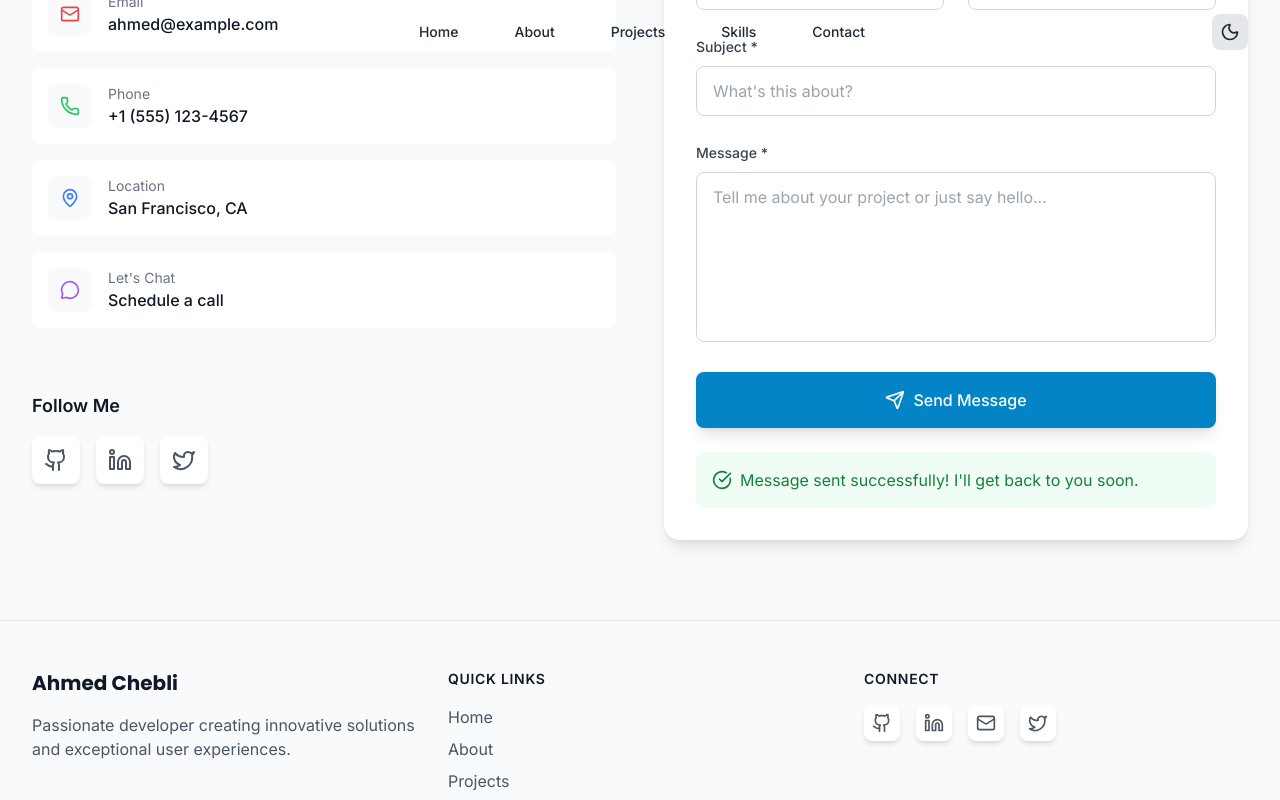
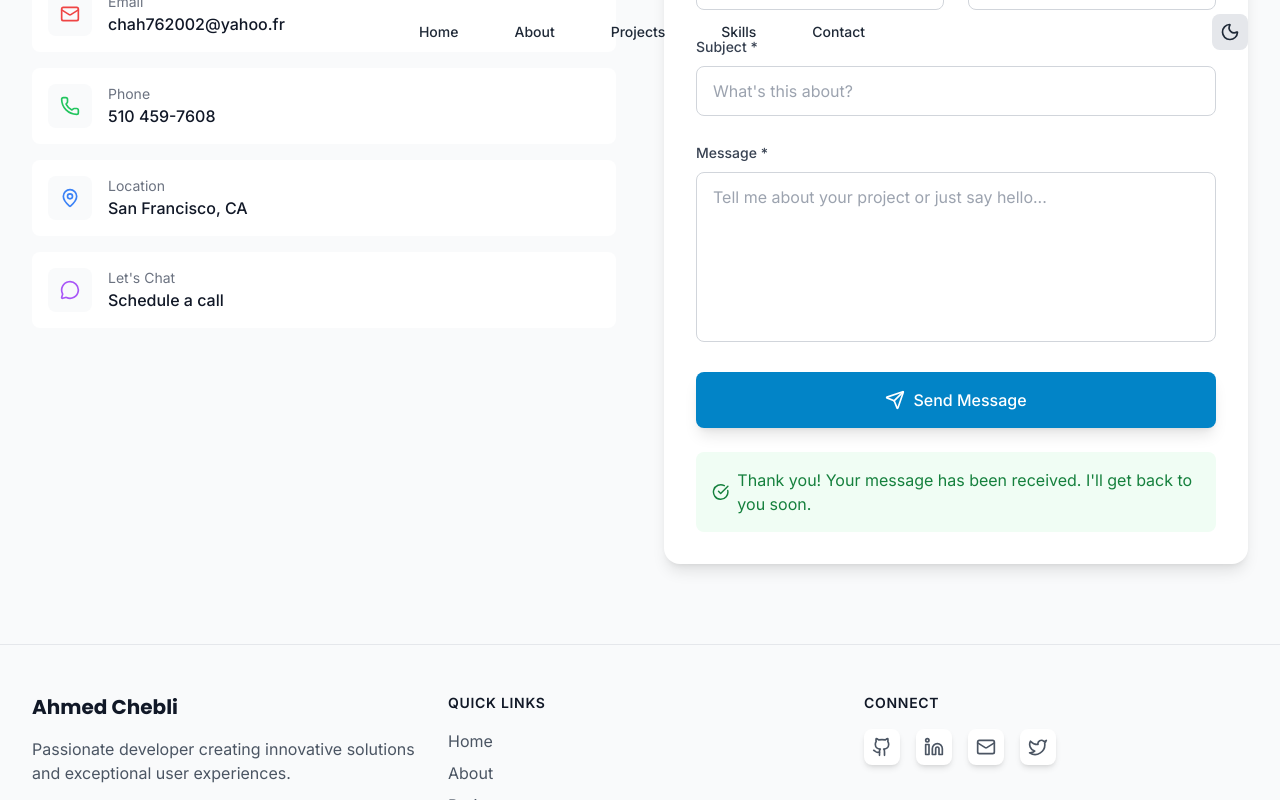
Before and after one commit to Soliperso/stellar_portfolio, a React (Vite) app: page / in a window 1280 px wide. Both pictures are taken after typing "Sample", "name@example.com", "Sample", "Sample" into the empty fields and a click on the button "Send Message". Shown: the part 5822-6622 px from the top of the page. Built offline with nearby package versions, Linux system fonts and the light colour scheme.

Commit message:
Made the form functional

```diff
--- a/src/sections/About.jsx
+++ b/src/sections/About.jsx
@@ -111,7 +111,7 @@ const About = () => {
                 className="grid grid-cols-2 gap-6 pt-6"
               >
                 <div className="text-center p-4 bg-gray-50 dark:bg-gray-800 rounded-lg">
-                  <div className="text-3xl font-bold text-primary-700 dark:text-primary-400">3+</div>
+                  <div className="text-3xl font-bold text-primary-700 dark:text-primary-400">9+</div>
                   <div className="text-sm text-gray-700 dark:text-gray-400">Years Experience</div>
                 </div>
                 <div className="text-center p-4 bg-gray-50 dark:bg-gray-800 rounded-lg">
--- a/src/sections/Contact.jsx
+++ b/src/sections/Contact.jsx
@@ -19,15 +19,15 @@ const Contact = () => {
     {
       icon: Mail,
       title: 'Email',
-      value: 'ahmed@example.com',
-      href: 'mailto:ahmed@example.com',
+      value: 'chah762002@yahoo.fr',
+      href: 'mailto:chah762002@yahoo.fr',
       color: 'text-red-500'
     },
     {
       icon: Phone,
       title: 'Phone',
-      value: '+1 (555) 123-4567',
-      href: 'tel:+15551234567',
+      value: '510 459-7608',
+      href: 'tel:+15104597608',
       color: 'text-green-500'
     },
     {
@@ -81,12 +81,26 @@ const Contact = () => {
     e.preventDefault()
     setIsSubmitting(true)
 
-    // Simulate form submission
     try {
-      await new Promise(resolve => setTimeout(resolve, 2000))
-      setSubmitStatus('success')
-      setFormData({ name: '', email: '', subject: '', message: '' })
+      // Prepare form data for Netlify
+      const form = e.target
+      const formData = new FormData(form)
+
+      // Submit to Netlify
+      const response = await fetch('/', {
+        method: 'POST',
+        headers: { 'Content-Type': 'application/x-www-form-urlencoded' },
+        body: new URLSearchParams(formData).toString()
+      })
+
+      if (response.ok) {
+        setSubmitStatus('success')
+        setFormData({ name: '', email: '', subject: '', message: '' })
+      } else {
+        throw new Error('Form submission failed')
+      }
     } catch (error) {
+      console.error('Form submission error:', error)
       setSubmitStatus('error')
     } finally {
       setIsSubmitting(false)
@@ -178,8 +192,8 @@ const Contact = () => {
                 })}
               </div>
 
-              {/* Social Links */}
-              <div className="pt-8">
+              {/* Social Links - Temporarily Disabled */}
+              {/* <div className="pt-8">
                 <h4 className="text-lg font-semibold text-gray-900 dark:text-white mb-4">
                   Follow Me
                 </h4>
@@ -202,7 +216,7 @@ const Contact = () => {
                     )
                   })}
                 </div>
-              </div>
+              </div> */}
             </motion.div>
 
             {/* Contact Form */}
@@ -211,7 +225,23 @@ const Contact = () => {
                 Send a Message
               </h3>
 
-              <form onSubmit={handleSubmit} className="space-y-6">
+              <form
+                name="contact"
+                method="POST"
+                data-netlify="true"
+                data-netlify-honeypot="bot-field"
+                onSubmit={handleSubmit}
+                className="space-y-6"
+              >
+                {/* Netlify form detection */}
+                <input type="hidden" name="form-name" value="contact" />
+
+                {/* Honeypot field for spam protection */}
+                <div style={{ display: 'none' }}>
+                  <label>
+                    Don't fill this out if you're human: <input name="bot-field" />
+                  </label>
+                </div>
                 <div className="grid md:grid-cols-2 gap-6">
                   <motion.div
                     whileFocus={{ scale: 1.02 }}
@@ -329,12 +359,12 @@ const Contact = () => {
                     {submitStatus === 'success' ? (
                       <>
                         <CheckCircle size={20} />
-                        <span>Message sent successfully! I'll get back to you soon.</span>
+                        <span>Thank you! Your message has been received. I'll get back to you soon.</span>
                       </>
                     ) : (
                       <>
                         <AlertCircle size={20} />
-                        <span>Failed to send message. Please try again or contact me directly.</span>
+                        <span>Sorry, there was an error sending your message. Please try again or contact me directly.</span>
                       </>
                     )}
                   </motion.div>
```
